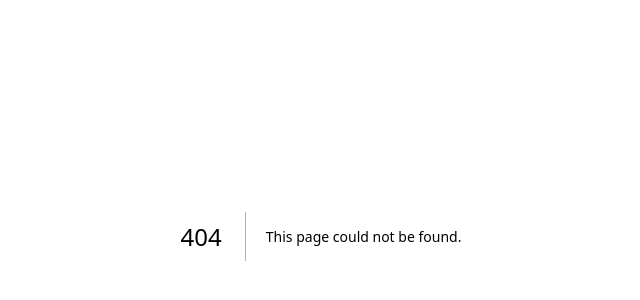
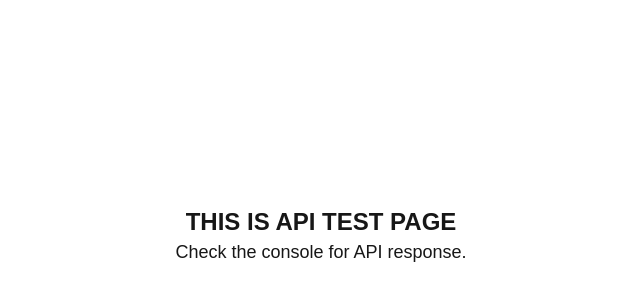
Before and after one commit to narasena/alfagift-grocery-clone, a Next.js app in the folder finpro-web/: page /test-api in a window 1280 px wide. Before the commit this address had no page. Shown: the part 164-464 px from the top of the page, without its empty margins (319-959 px from the left). Built offline with nearby package versions, Linux system fonts and the light colour scheme; no server answers.

Commit message:
feat: add test-api page to connect from vercel

```diff
--- /dev/null
+++ b/finpro-web/src/app/test-api/page.tsx
@@ -0,0 +1,23 @@
+'use client';
+import apiInstance from '@/services/apiInstance';
+import * as React from 'react';
+
+export default function ApiTestPage() {
+  const handleApiTest = async () => {
+    try {
+      const response = await apiInstance.get('/');
+      console.log('Api RESPONSE:', response);
+    } catch (error) {
+      console.error('Error during API test:', error);
+    }
+  };
+  React.useEffect(() => {
+    handleApiTest();
+  }, []);
+  return (
+    <div className='flex flex-col items-center justify-center h-screen'>
+          <h1 className='text-2xl font-bold'>THIS IS API TEST PAGE</h1>
+        <p className='text-lg'>Check the console for API response.</p>
+    </div>
+  );
+}
```
